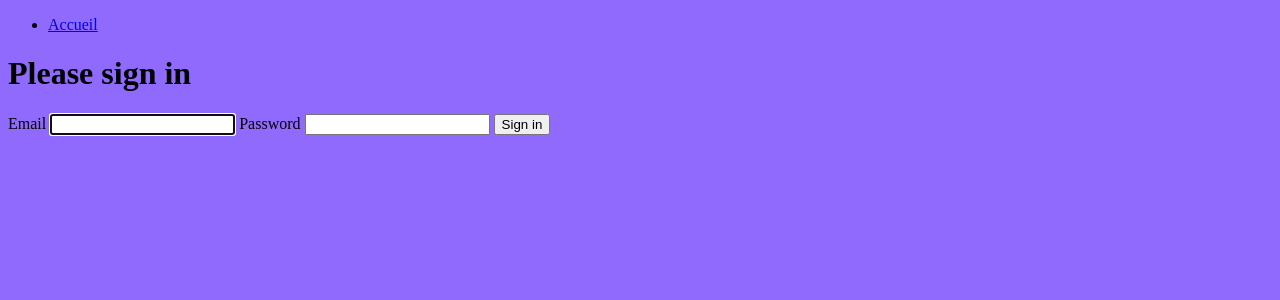
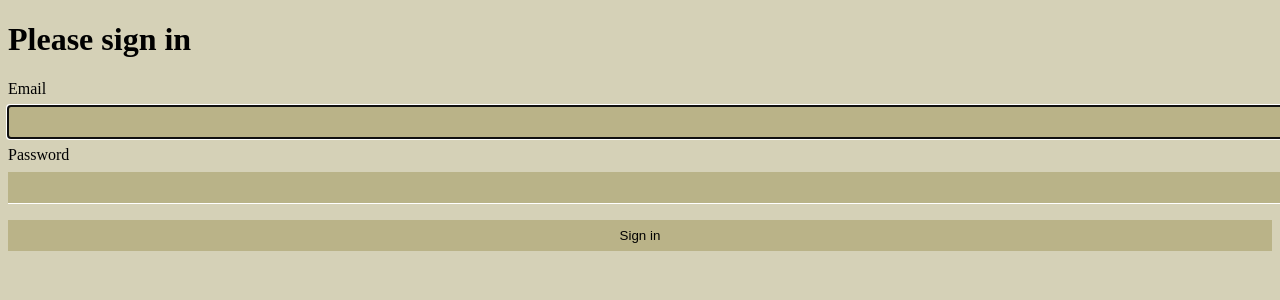
Before and after one commit to marouaneTalbi/Hackathon_2023, a Symfony app: template templates/security/login.html.twig in a window 1280 px wide. Shown: the top 300 px of the page. Run offline with Twig, Linux system fonts and the light colour scheme; the template is opened without the code that fills it, so the values that code supplies are empty; style sheets or scripts are compiled from the project's sources; some libraries are stand-ins or nearby versions.

Commit message:
add des styles

```diff
--- a/assets/styles/login.scss
+++ b/assets/styles/login.scss
@@ -1,5 +1,23 @@
-$blue : #8f6afd;
+$blue : rgba(135, 125, 51, 0.35);
 
 body {
     background-color: $blue;
 }
+input{
+    background-color: $blue;
+    color: white;
+    border: none;
+    border-bottom: 1px solid white;
+    padding: 0.5rem;
+    margin: 0.5rem 0;
+    width: 100%;
+}
+
+button{
+    background-color: $blue;
+    color: black;
+    border: none;
+    padding: 0.5rem;
+    margin: 0.5rem 0;
+    width: 100%;
+}
--- a/src/Controller/Back/DefaultController.php
+++ b/src/Controller/Back/DefaultController.php
@@ -13,4 +13,5 @@ class DefaultController extends AbstractController
     {
         return $this->render('back/default/index.html.twig');
     }
+
 }
--- a/templates/base_front.html.twig
+++ b/templates/base_front.html.twig
@@ -14,12 +14,17 @@
         {% endblock %}
     </head>
     <body>
+    {% if app.user %}
         <nav>
             <ul>
                 <li><a href="{{ path('front_default_index') }}">Accueil</a></li>
                 {% if (is_granted('ROLE_ADMIN')) %} <li><a href="{{ path('back_default_index') }}">Panel d'admin</a></li>{% endif %}
             </ul>
+            <ul>
+                <li><a href="{{ path('app_logout') }}">Logout</a></li>
+            </ul>
         </nav>
+    {% endif %}
         {% block body %}{% endblock %}
     </body>
 </html>
--- a/templates/security/login.html.twig
+++ b/templates/security/login.html.twig
@@ -12,6 +12,7 @@
 {% endblock %}
 
 {% block body %}
+    <div class="container">
         <form method="post">
             {% if error %}
                 <div class="alert alert-danger">{{ error.messageKey|trans(error.messageData, 'security') }}</div>
@@ -23,6 +24,8 @@
                 </div>
             {% endif %}
 
+
+
             <h1 class="text-3xl">Please sign in</h1>
             <label for="inputEmail">Email</label>
             <input type="email" value="{{ last_username }}" name="email" id="inputEmail" class="form-control" autocomplete="email" required autofocus>
@@ -33,19 +36,11 @@
                    value="{{ csrf_token('authenticate') }}"
             >
 
-    {#
-        Uncomment this section and add a remember_me option below your firewall to activate remember me functionality.
-        See https://symfony.com/doc/current/security/remember_me.html
 
-        <div class="checkbox mb-3">
-            <label>
-                <input type="checkbox" name="_remember_me"> Remember me
-            </label>
-        </div>
-    #}
 
             <button class="btn btn-lg btn-primary" type="submit">
                 Sign in
             </button>
         </form>
+    </div>
 {% endblock %}
```
Also changed, not shown: assets/styles/app.scss (+36 -1 lines), migrations/Version20230328091006.php (deleted, +0 -47 lines), migrations/Version20230328134400.php (added, +31 -0 lines), src/Entity/User.php (+0 -10 lines), templates/front/default/index.html.twig (+7 -1 lines), package-lock.json. Lines whose indentation alone changed are shown as unchanged.
